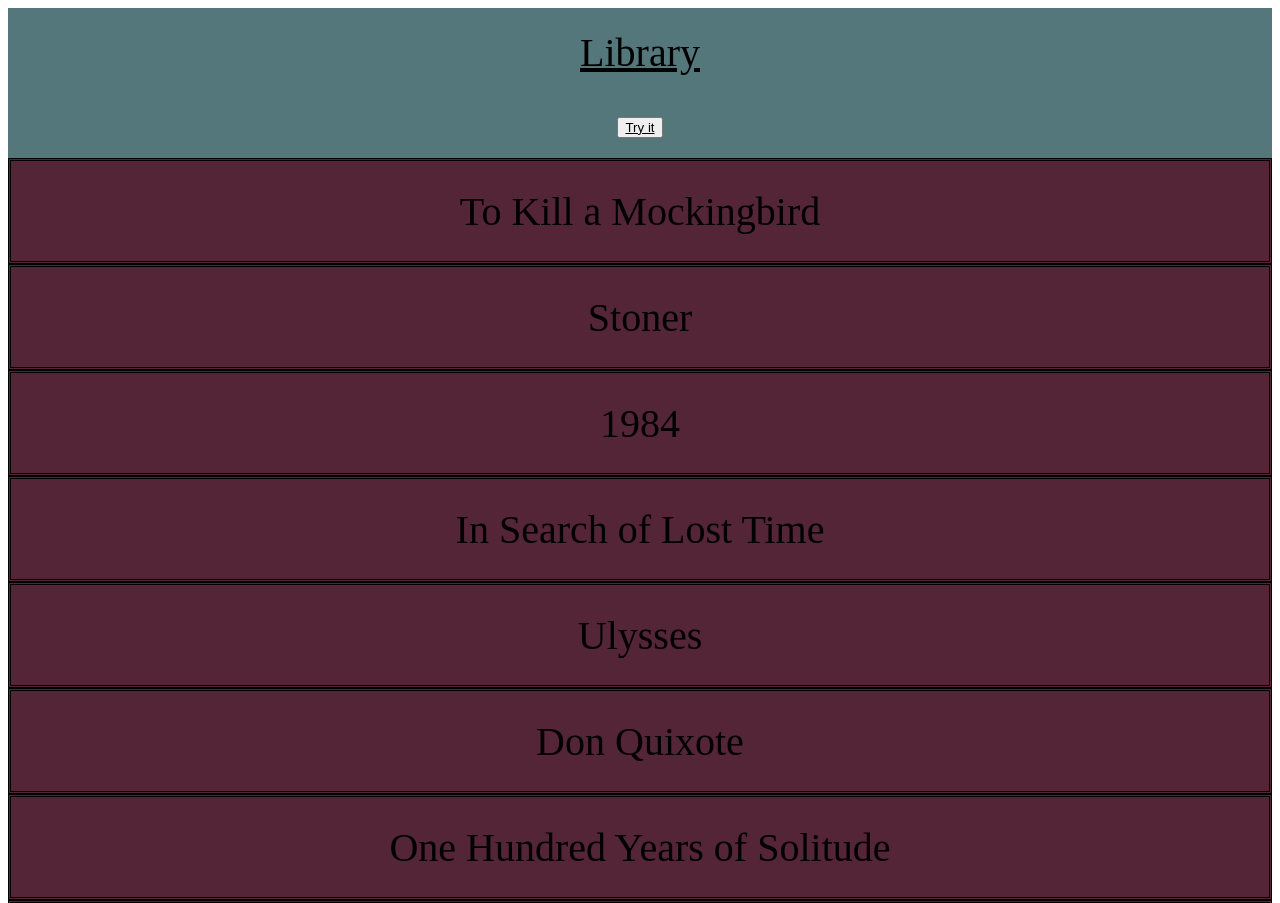
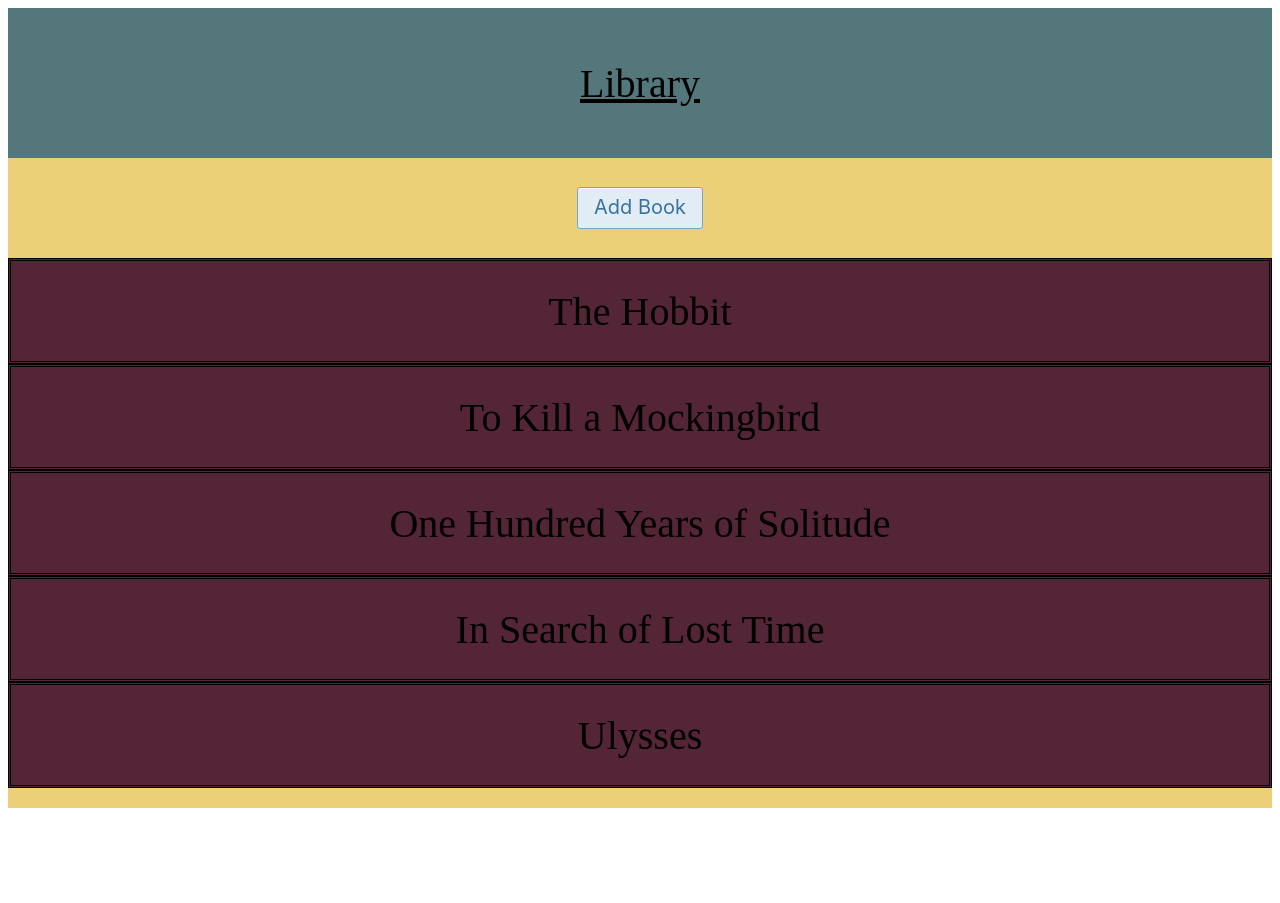
Before and after one commit to mattsnow/library, a plain HTML site: page index.html in a window 1280 px wide. Shown: the top 903 px of the page. After the commit the page ends 808 px from the top, so only its background shows below. Drawn offline with Linux system fonts and the light colour scheme.

Commit message:
Implemented objects, added button for newBook

```diff
--- a/index.html
+++ b/index.html
@@ -22,8 +22,8 @@
       background: rgb(236, 208, 120);
 
       display: grid;
-      grid-template-areas: "header";
-      grid-template-rows: 150px;
+      grid-template-areas: "header""controls";
+      grid-template-rows: 150px 100px;
       grid-template-columns: 1fr;
       grid-auto-rows: 140px;
     }
@@ -36,6 +36,12 @@
       place-items: center;
     }
 
+    .controls {
+      display: grid;
+      grid-area: controls;
+      place-items: center;
+    }
+
     .book {
       display: grid;
       background: rgb(84, 36, 55);
@@ -44,10 +50,52 @@
       height: 100px;
     }
 
+    .button {
+      background-color: #e1ecf4;
+      border-radius: 3px;
+      border: 1px solid #7aa7c7;
+      box-shadow: rgba(255, 255, 255, .7) 0 1px 0 0 inset;
+      box-sizing: border-box;
+      color: #39739d;
+      cursor: pointer;
+      display: inline-block;
+      font-family: -apple-system, system-ui, "Segoe UI", "Liberation Sans", sans-serif;
+      font-size: 20px;
+      font-weight: 400;
+      line-height: 1.15385;
+      margin: 0;
+      outline: none;
+      padding: 8px .8em;
+      position: relative;
+      text-align: center;
+      text-decoration: none;
+      user-select: none;
+      -webkit-user-select: none;
+      touch-action: manipulation;
+      vertical-align: baseline;
+      white-space: nowrap;
+    }
+
+    .button:hover,
+    .button:focus {
+      background-color: #b3d3ea;
+      color: #2c5777;
+    }
+
+    .button:focus {
+      box-shadow: 0 0 0 4px rgba(0, 149, 255, .15);
+    }
+
+    .button:active {
+      background-color: #a0c7e4;
+      box-shadow: none;
+      color: #2c5777;
+    }
   </style>
 
   <div class="container" id="container">
-    <div class="title">Library<button id="myBtn">Try it</button></div>
+    <div class="title">Library</div>
+    <div class="controls"><button class="button" id="addBook">Add Book</button></div>
     <div id="book"></div>
 
   </div>
--- a/scripts.js
+++ b/scripts.js
@@ -1,40 +1,37 @@
-let myLibrary = [
-  "To Kill a Mockingbird",
-  "Stoner",
-  "1984",
-  "In Search of Lost Time",
-  "Ulysses",
-  "Don Quixote",
-  "One Hundred Years of Solitude",
-  "The Great Gatsby",
-  "Moby Dick",
-  "War and Peace",
-];
-
-  function book() {
-    // the constructor...
-  }
-
-function addBookToLibrary() {
-  const input = prompt("Enter the book name");
-  myLibrary.push(input);
+function book(title, author, pages, read) {
+  this.title = title
+  this.author = author
+  this.pages = pages
+  this.read = read
 }
 
-function generateCard(bookName) {
+book.prototype.bookRead = function () {
+  if (this.read) {return(this.title + " by " + this.author + ", " + this.pages + " pages, already read. ")}
+  else {return(this.title + " by " + this.author + ", " + this.pages + " pages, not read yet. ")}
+}
+
+function generateCard(bookObect) {
   let div = document.createElement('div');
   div.className = 'book';
-  div.innerHTML = bookName;
+  div.innerHTML = bookObect.title;
   var element = document.getElementById("book");
   element.appendChild(div);
-
 }
 
+function addBookToLibrary(bookObect) {
+  myLibrary.push(bookObect);
+}
+
+let myLibrary = [];
+
+addBookToLibrary(new book('The Hobbit', 'J.R.R. Tolkien', 295, true));
+addBookToLibrary(new book('To Kill a Mockingbird', 'J.R.R. Tolkien', 295, true));
+addBookToLibrary(new book('One Hundred Years of Solitude', 'J.R.R. Tolkien', 295, true));
+addBookToLibrary(new book('In Search of Lost Time', 'J.R.R. Tolkien', 295, true));
+addBookToLibrary(new book('Ulysses', 'J.R.R. Tolkien', 295, true));
 
 myLibrary.forEach(generateCard);
 
-//generateCard(myLibrary[0]);
-//generateCard(myLibrary[1]);
-
-document.getElementById("myBtn").addEventListener("click", function() {
+document.getElementById("addBook").addEventListener("click", function() {
   alert("hello world")
 });
```
